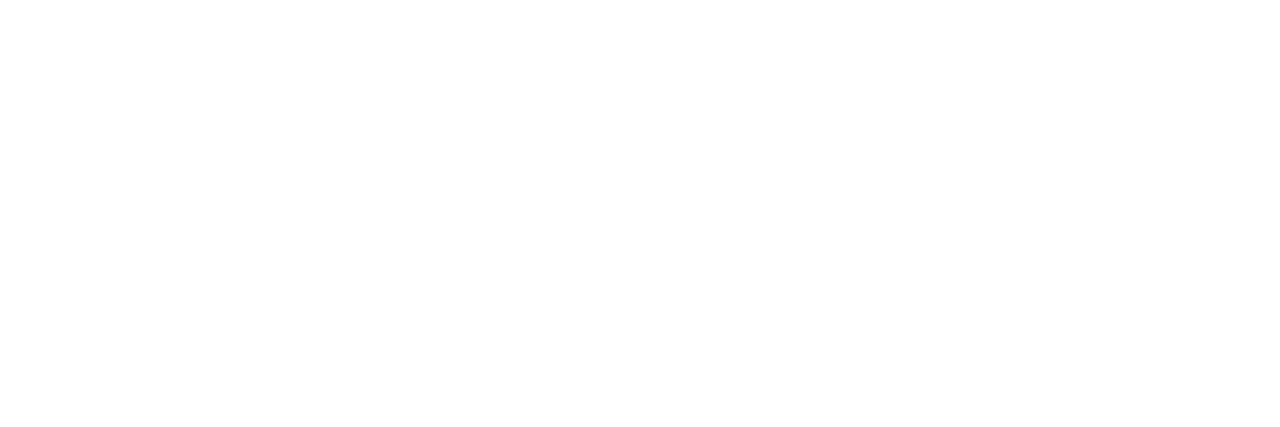
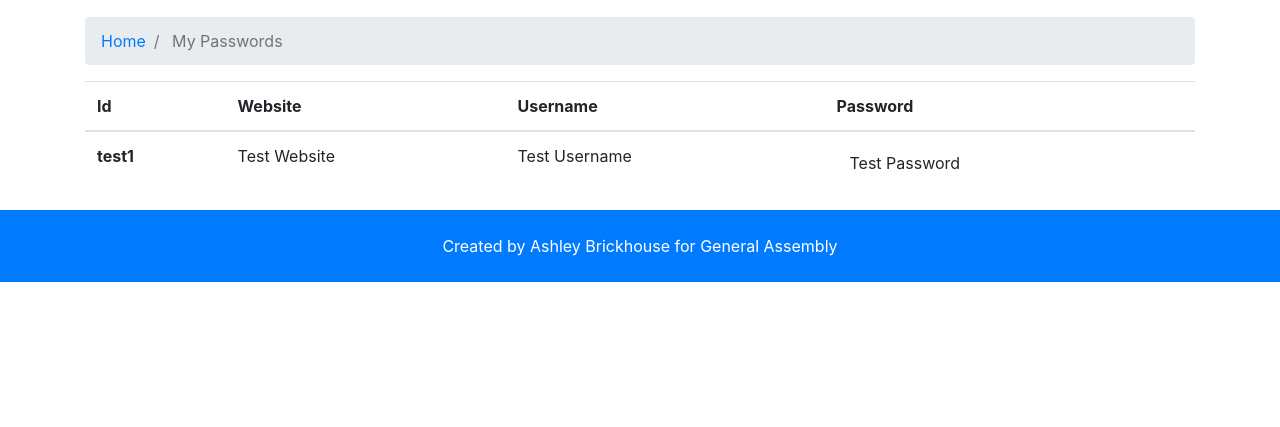
Before and after one commit to ashbrick/Password-Vault, a Django app: page /passwords/ in a window 1280 px wide. Before the commit the part shown is empty. Shown: the part 373-800 px from the top of the page. Run offline with Django 3.2, Linux system fonts and the light colour scheme; some libraries are stand-ins or nearby versions.

Commit message:
created table for password list

```diff
--- a/templates/passwords/passwords.html
+++ b/templates/passwords/passwords.html
@@ -1 +1,46 @@
+{% extends 'base.html' %}
+
+{% block content %}
 <h1>Passwords Index</h1>
+
+<!-- BREADCRUMB -->
+  <section id="bc" class="mt-3">
+    <div class="container">
+      <nav aria-label="breadcrumb">
+        <ol class="breadcrumb">
+          <li class="breadcrumb-item">
+            <a href="index.html">
+              <i class="fas fa-home"></i> Home</a>
+          </li>
+          <li class="breadcrumb-item active"> My Passwords</li>
+        </ol>
+      </nav>
+    </div>
+  </section>
+
+<!-- PASSWORDS LIST -->
+  <section id="passwords" class="">
+    <div class="container">
+      <div class="password-list">
+        <table class="table">
+          <thead>
+            <tr>
+              <th scope="col"> Id </th>
+              <th scope="col"> Website </th>
+              <th scope="col"> Username </th>
+              <th scope="col"> Password </th>
+            </tr>
+          </thead>
+          <tbody>
+            <tr>
+              <th scope="row"> test1 </th>
+              <td> Test Website </td>
+              <td> Test Username </td>
+              <td> <a href="#" class="btn pword-btn">Test Password</a> </td>
+            </tr>
+          <tbody>
+        </table>
+      </div>
+    </div>
+  </section>
+{% endblock %}
```
